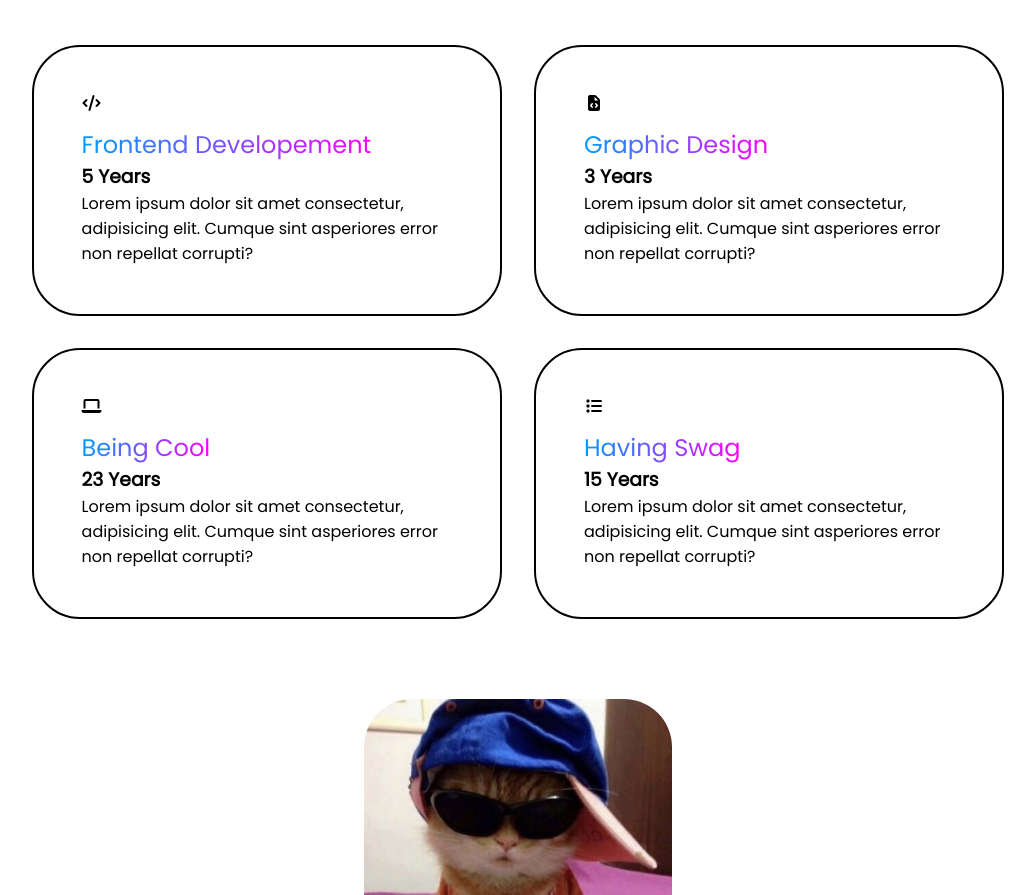
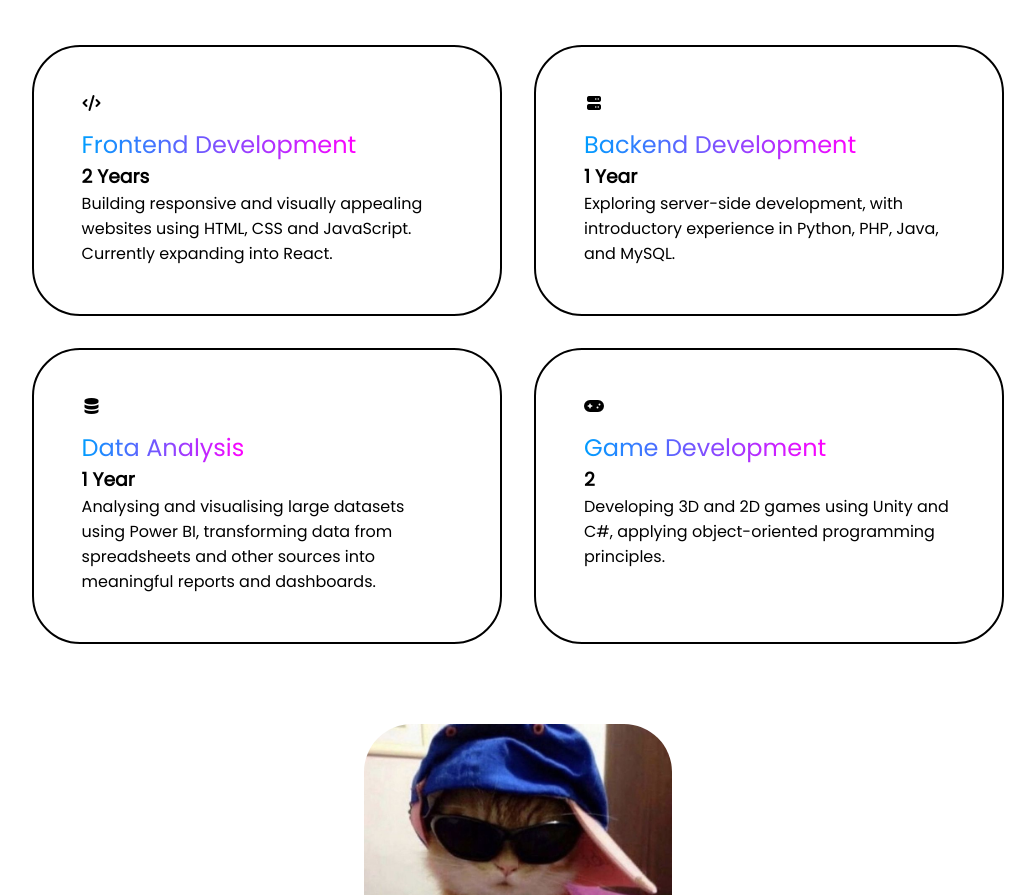
Before and after one commit to BraidenJH/BraidenJH-Portfolio, a plain HTML site: page index.html in a window 1280 px wide. Shown: the part 1026-1921 px from the top of the page, without its empty margins (122-1157 px from the left). Drawn offline with Linux system fonts and the light colour scheme.

Commit message:
Updated experience

```diff
--- a/index.html
+++ b/index.html
@@ -71,33 +71,33 @@
                 <div class="grid-card">
 
                     <i class="fa-solid fa-code"></i>
-                    <span>Frontend Developement</span>
-                    <h3>5 Years</h3>
-                    <p>Lorem ipsum dolor sit amet consectetur, adipisicing elit. Cumque sint asperiores error non repellat corrupti?</p>
+                    <span>Frontend Development</span>
+                    <h3>2 Years</h3>
+                    <p>Building responsive and visually appealing websites using HTML, CSS and JavaScript. Currently expanding into React.</p>
                 </div>
 
                 <div class="grid-card">
 
-                    <i class="fa-solid fa-file-code"></i>
-                    <span>Graphic Design</span>
-                    <h3>3 Years</h3>
-                    <p>Lorem ipsum dolor sit amet consectetur, adipisicing elit. Cumque sint asperiores error non repellat corrupti?</p>
+                    <i class="fa-solid fa-server"></i>
+                    <span>Backend Development</span>
+                    <h3>1 Year</h3>
+                    <p>Exploring server-side development, with introductory experience in Python, PHP, Java, and MySQL.</p>
                 </div>
 
                 <div class="grid-card">
 
-                    <i class="fa-solid fa-laptop"></i>
-                    <span>Being Cool</span>
-                    <h3>23 Years</h3>
-                    <p>Lorem ipsum dolor sit amet consectetur, adipisicing elit. Cumque sint asperiores error non repellat corrupti?</p>
+                    <i class="fa-solid fa-database"></i>
+                    <span>Data Analysis</span>
+                    <h3>1 Year</h3>
+                    <p>Analysing and visualising large datasets using Power BI, transforming data from spreadsheets and other sources into meaningful reports and dashboards.</p>
                 </div>
 
                 <div class="grid-card">
 
-                    <i class="fa-solid fa-list"></i>
-                    <span>Having Swag</span>
-                    <h3>15 Years</h3>
-                    <p>Lorem ipsum dolor sit amet consectetur, adipisicing elit. Cumque sint asperiores error non repellat corrupti?</p>
+                    <i class="fa-solid fa-gamepad"></i>
+                    <span>Game Development</span>
+                    <h3>2</h3>
+                    <p>Developing 3D and 2D games using Unity and C#, applying object-oriented programming principles.</p>
                 </div>
             </div>
 
```
